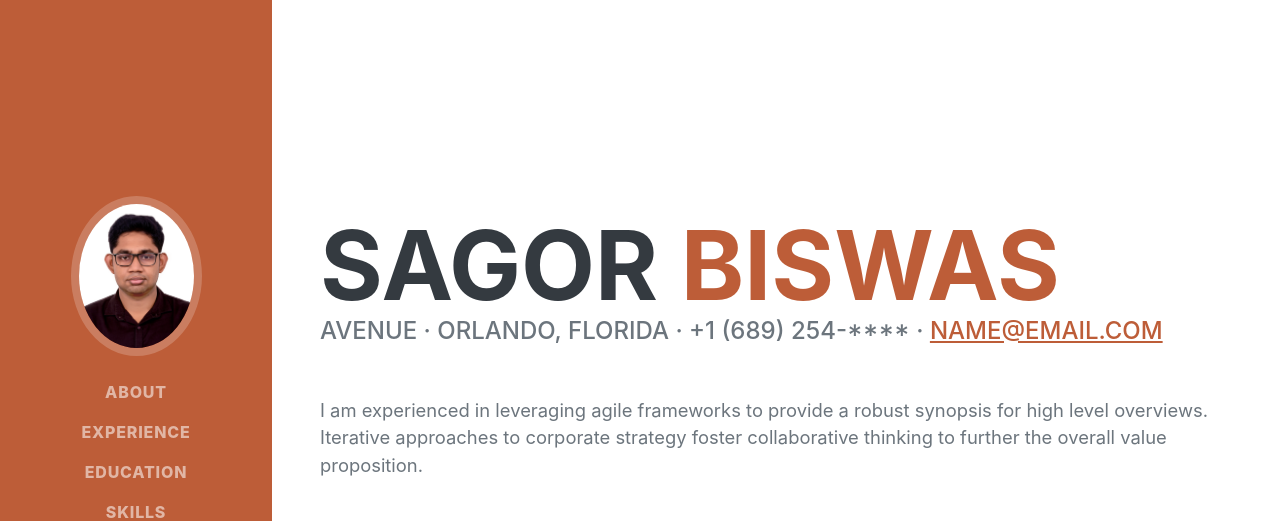
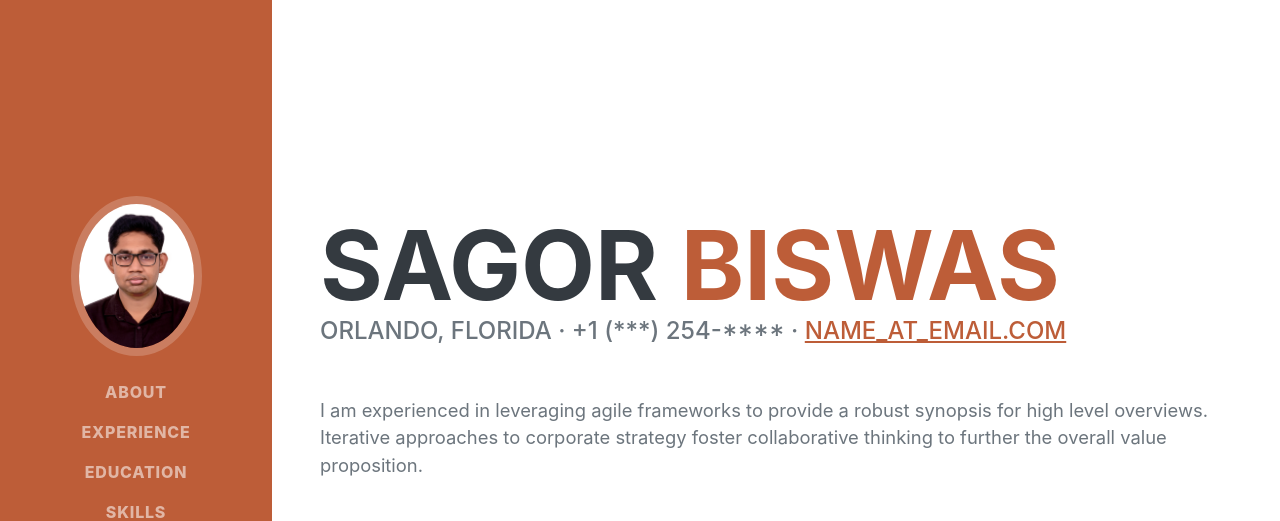
Before and after one commit to SagorBiswas/sagorbiswas.github.io, a plain HTML site: page index.html in a window 1280 px wide. Shown: the top 521 px of the page. Drawn offline with nearby package versions, Linux system fonts and the light colour scheme; a web font is replaced by a local one.

Commit message:
some more

```diff
--- a/index.html
+++ b/index.html
@@ -44,8 +44,8 @@
                         <span class="text-primary">Biswas</span>
                     </h1>
                     <div class="subheading mb-5">
-                        Avenue · Orlando, Florida · +1 (689) 254-**** ·
-                        <a href="mailto:name@email.com">name@email.com</a>
+                        Orlando, Florida · +1 (***) 254-**** ·
+                        <a href="mailto:name@email.com">name_at_email.com</a>
                     </div>
                     <p class="lead mb-5">I am experienced in leveraging agile frameworks to provide a robust synopsis for high level overviews. Iterative approaches to corporate strategy foster collaborative thinking to further the overall value proposition.</p>
                     <div class="social-icons">
```
